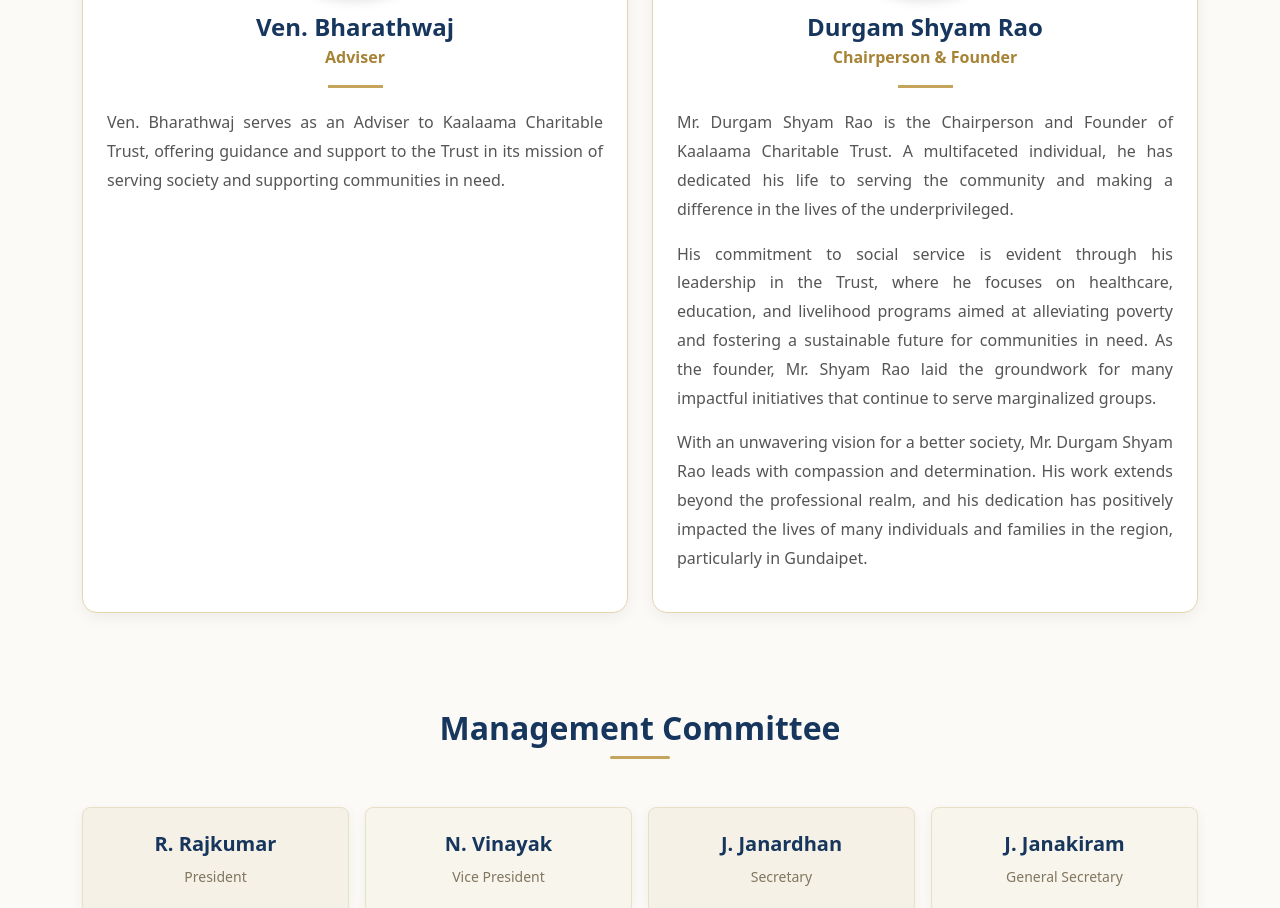
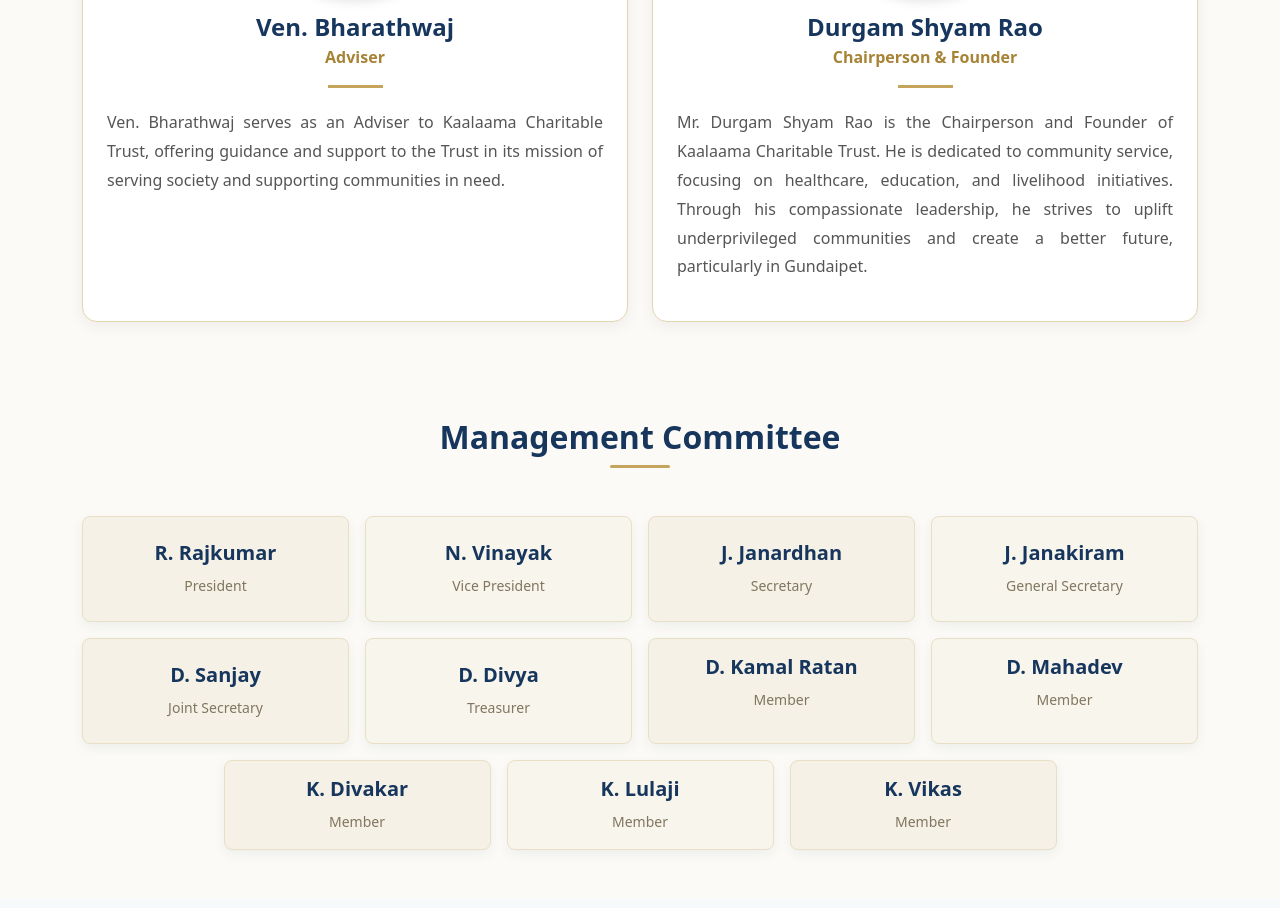
Before and after one commit to Mridha220/kaalaamatrust, a plain HTML site: page index.html in a window 1280 px wide. Shown: the part 1381-2289 px from the top of the page. Drawn offline with nearby package versions, Linux system fonts and the light colour scheme.

Commit message:
Update index.html

```diff
--- a/index.html
+++ b/index.html
@@ -191,35 +191,8 @@
                     <div class="profile-divider"></div>
 
                     <p class="profile-description">
-                        Mr. Durgam Shyam Rao is the Chairperson and
-                        Founder of Kaalaama Charitable Trust. A
-                        multifaceted individual, he has dedicated
-                        his life to serving the community and making
-                        a difference in the lives of the underprivileged.
+                        Mr. Durgam Shyam Rao is the Chairperson and Founder of Kaalaama Charitable Trust. He is dedicated to community service, focusing on healthcare, education, and livelihood initiatives. Through his compassionate leadership, he strives to uplift underprivileged communities and create a better future, particularly in Gundaipet.
                     </p>
-
-                    <p class="profile-description">
-                        His commitment to social service is evident
-                        through his leadership in the Trust, where
-                        he focuses on healthcare, education, and
-                        livelihood programs aimed at alleviating
-                        poverty and fostering a sustainable future
-                        for communities in need. As the founder,
-                        Mr. Shyam Rao laid the groundwork for many
-                        impactful initiatives that continue to serve
-                        marginalized groups.
-                    </p>
-
-                    <p class="profile-description">
-                        With an unwavering vision for a better society,
-                        Mr. Durgam Shyam Rao leads with compassion and
-                        determination. His work extends beyond the
-                        professional realm, and his dedication has
-                        positively impacted the lives of many
-                        individuals and families in the region,
-                        particularly in Gundaipet.
-                    </p>
-
                 </div>
             </div>
 
```
